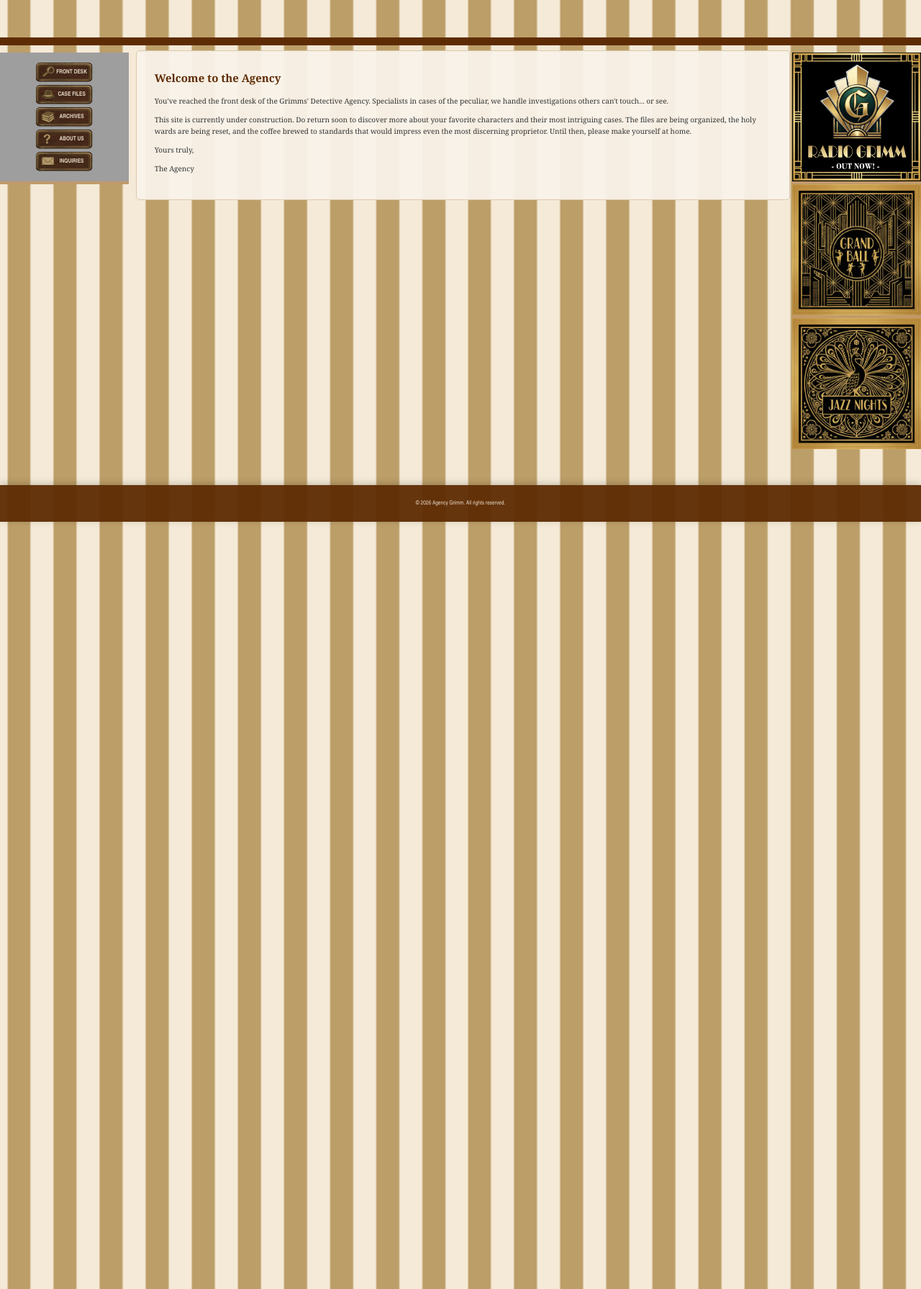
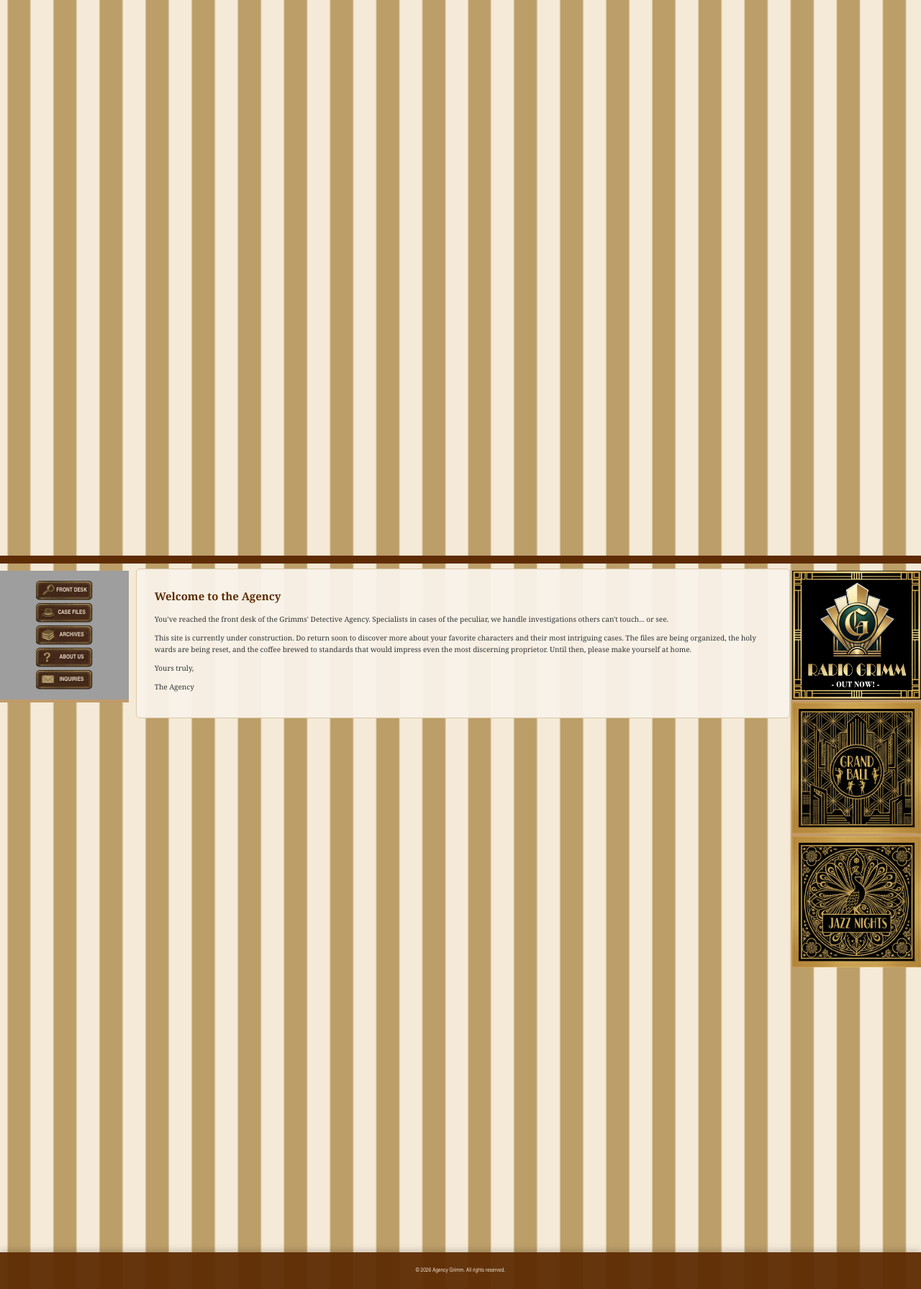
Before and after one commit to johnhopes-collab/grimmsdetectiveagency, a Jekyll site: the page built from index.html, in a window 1280 px wide. Shown: the part 692-2483 px from the top of the page at 72% size. Built offline with Jekyll 4.4.1, drawn with Linux system fonts in a browser that asks for light colours; grey boxes are pictures that could not be loaded.

Commit message:
Adjust content container margins and height

```diff
--- a/assets/css/style.scss
+++ b/assets/css/style.scss
@@ -69,10 +69,10 @@ body {
 /* Create a fixed-ratio container system */
 .content-container {
     position: relative;
-    margin-top: 10vh;
+    margin-top: 90vh;
     z-index: 1;
     display: flex;
-    min-height: 20vh;
+    min-height: 100vh;
     width: 100%;
     box-sizing: border-box;
     padding: 0;
```
